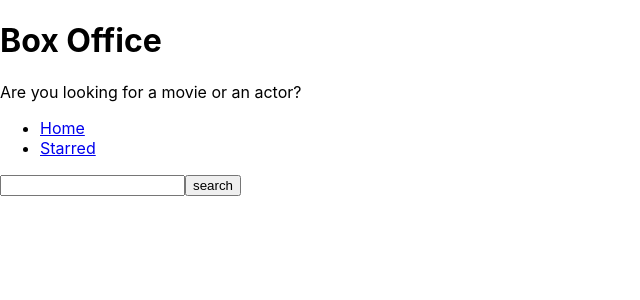
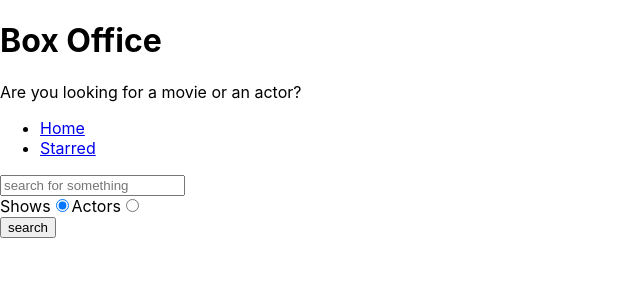
Before and after one commit to Aadii26/Box-office, a React (Create React App) app: page / in a window 1280 px wide. Shown: the top 300 px of the page, without its empty margins (0-640 px from the left). Built offline with nearby package versions, Linux system fonts and the light colour scheme.

Commit message:
added search option

```diff
--- a/src/pages/Home.js
+++ b/src/pages/Home.js
@@ -5,9 +5,12 @@
 const Home = () => {
   const [input, setInput] = useState('');
   const [results, setResults] = useState(null);
+  const [searchOption, setSearchOption] = useState('shows');
+
+  const isShowSearch = searchOption === 'shows';
 
   const onSearch = () => {
-    apiGet(`/search/shows?q=${input}`).then(result => {
+    apiGet(`/search/${searchOption}?q=${input}`).then(result => {
       setResults(result);
     });
   };
@@ -22,18 +25,20 @@
     }
   };
 
+  const onRadioChange = ev => {
+    setSearchOption(ev.target.value);
+  };
+
   const renderResults = () => {
     if (results && results.length === 0) {
       return <div>No results</div>;
     }
     if (results && results.length > 0) {
-      return (
-        <div>
-          {results.map(item => (
-            <div key={item.show.id}>{item.show.name}</div>
-          ))}
-        </div>
-      );
+      return results[0].show
+        ? results.map(item => <div key={item.show.id}>{item.show.name}</div>)
+        : results.map(item => (
+            <div key={item.person.id}>{item.person.name}</div>
+          ));
     }
     return null;
   };
@@ -42,10 +47,36 @@
     <MainPageLayout>
       <input
         type="text"
+        placeholder="search for something"
         onChange={onInputChange}
         onKeyDown={onKeyDown}
         value={input}
       />
+
+      <div>
+        <label htmlFor="shows-search">
+          Shows
+          <input
+            id="shows-search"
+            type="radio"
+            value="shows"
+            checked={isShowSearch}
+            onChange={onRadioChange}
+          />
+        </label>
+
+        <label htmlFor="actors-search">
+          Actors
+          <input
+            id="actors-search"
+            type="radio"
+            value="people"
+            checked={!isShowSearch}
+            onChange={onRadioChange}
+          />
+        </label>
+      </div>
+
       <button type="button" onClick={onSearch}>
         search
       </button>
```
